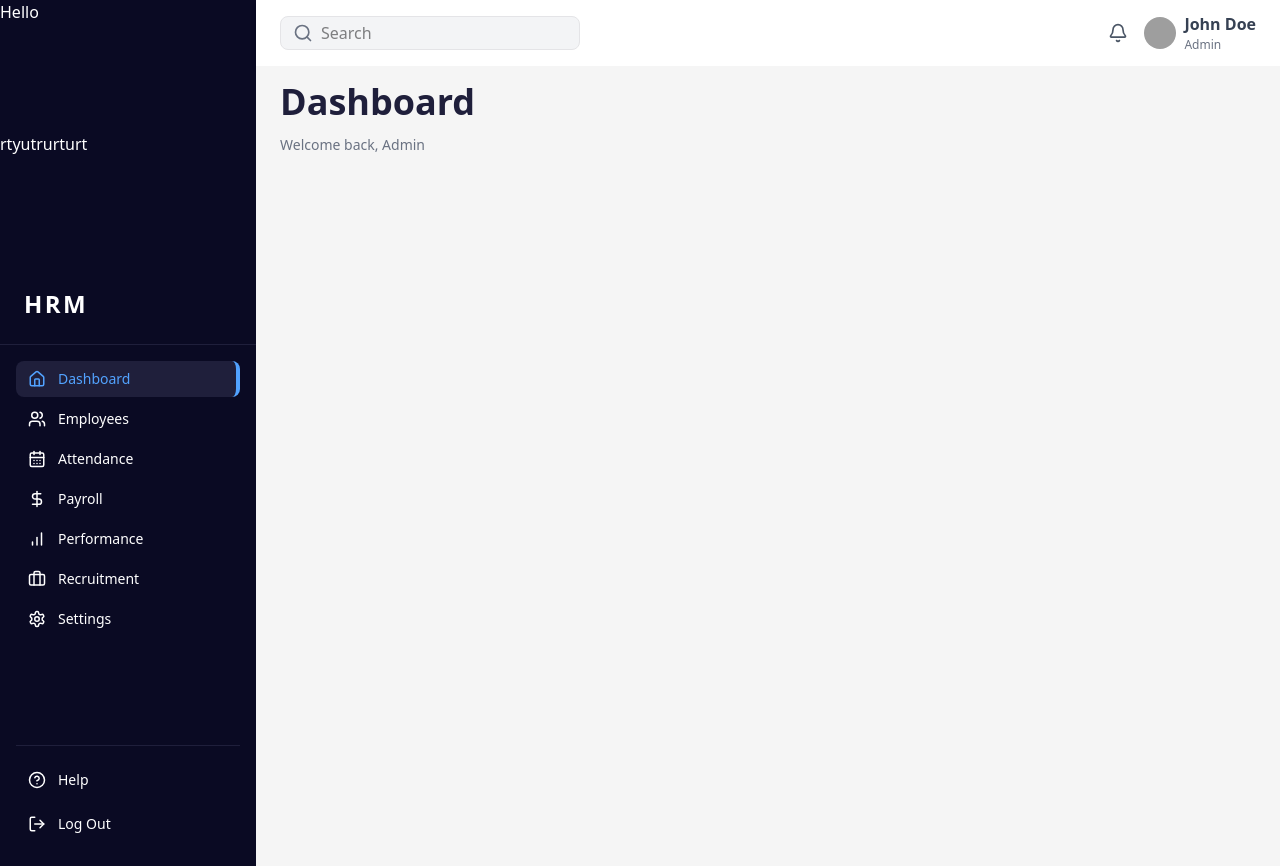
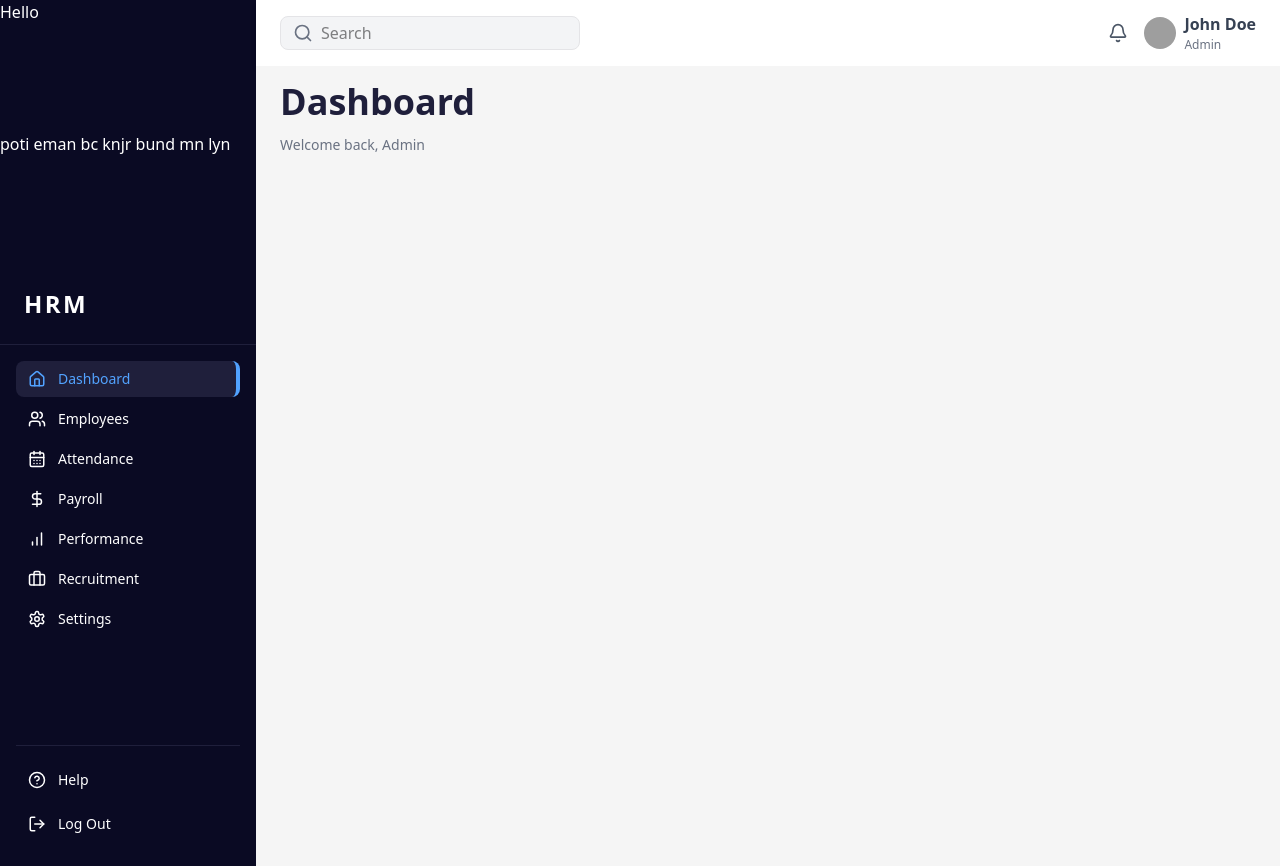
Before and after one commit to emanali262770/hrm-system, a Next.js app: page /dashboard in a window 1280 px wide. Built offline with nearby package versions, Linux system fonts and the light colour scheme; grey boxes are pictures that could not be loaded.

Commit message:
sidebar changes

```diff
--- a/src/components/Nav-sidebar/AppSidebar.tsx
+++ b/src/components/Nav-sidebar/AppSidebar.tsx
@@ -40,7 +40,7 @@ useEffect(()=>{
     <aside className="w-64 min-h-screen  bg-[#0A0A23] text-white flex flex-col justify-between shadow-xl">
       {/* Top Section */}
       <div className="">Hello</div>
-      <h1>rtyutrurturt</h1>
+      <h1>poti eman bc knjr bund mn lyn</h1>
       <div>
         <div className="px-6 py-6 text-2xl font-bold tracking-widest border-b border-[#1F1F3B]">
           HRM
```
